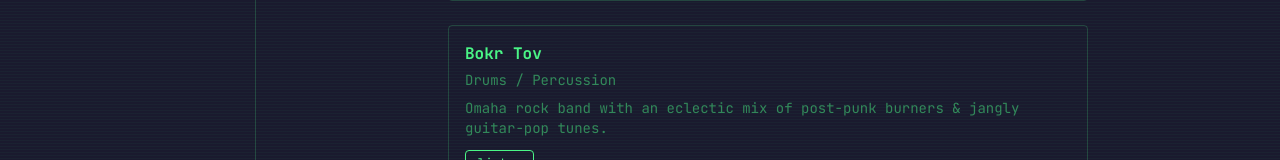
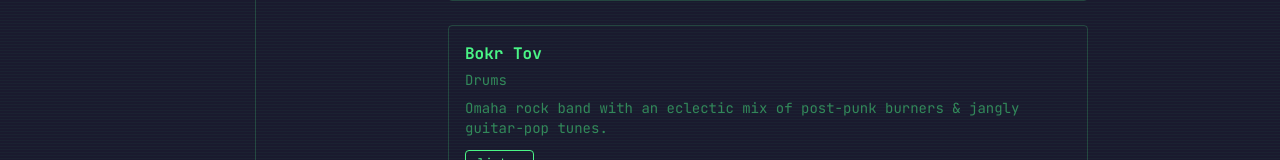
Before and after one commit to Zachary-Roland/link-in-bio, a React (Vite) app: page /music in a window 1280 px wide. Shown: the part 323-483 px from the top of the page. Built offline with nearby package versions, Linux system fonts and the light colour scheme; no server answers; the database is empty.

Commit message:
update: Bokr Tov role to drums

```diff
--- a/src/pages/Music.tsx
+++ b/src/pages/Music.tsx
@@ -11,7 +11,7 @@ const bands = [
   },
   {
     name: "Bokr Tov",
-    role: "Drums / Percussion",
+    role: "Drums",
     description:
       "Omaha rock band with an eclectic mix of post-punk burners & jangly guitar-pop tunes.",
     streamingLink: "https://bokrtov.supertape.site/music",
```
